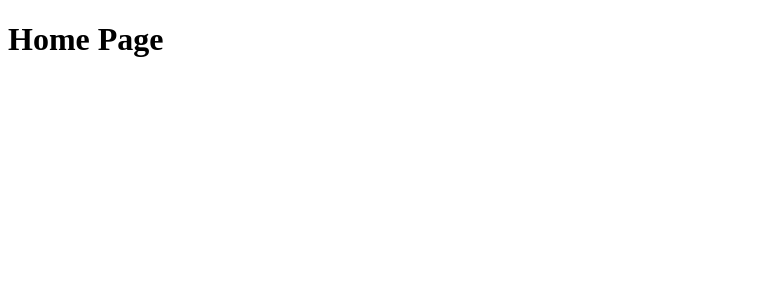
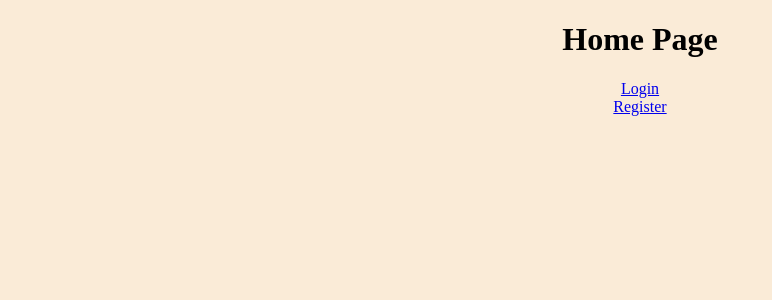
Before and after one commit to kong-tae-hyeon-khu/Toy-Project-1, a React (Create React App) app: page / in a window 1280 px wide. Shown: the top 300 px of the page, without its empty margins (0-772 px from the left). Built offline with nearby package versions, Linux system fonts and the light colour scheme.

Commit message:
Update CSS

```diff
--- a/src/App.css
+++ b/src/App.css
@@ -1,38 +1,3 @@
-.App {
-  text-align: center;
+body {
+  background-color: antiquewhite;
 }
-
-.App-logo {
-  height: 40vmin;
-  pointer-events: none;
-}
-
-@media (prefers-reduced-motion: no-preference) {
-  .App-logo {
-    animation: App-logo-spin infinite 20s linear;
-  }
-}
-
-.App-header {
-  background-color: #282c34;
-  min-height: 100vh;
-  display: flex;
-  flex-direction: column;
-  align-items: center;
-  justify-content: center;
-  font-size: calc(10px + 2vmin);
-  color: white;
-}
-
-.App-link {
-  color: #61dafb;
-}
-
-@keyframes App-logo-spin {
-  from {
-    transform: rotate(0deg);
-  }
-  to {
-    transform: rotate(360deg);
-  }
-}
--- a/src/App.js
+++ b/src/App.js
@@ -10,6 +10,7 @@ import Register from "./Pages/Register/Register";
 function App() {
   return (
     // Routing Pages
+    <div className = "allBody">
       <BrowserRouter>
         <Routes>
           <Route path="/" element={<Home />} />
@@ -17,6 +18,8 @@ function App() {
           <Route path="/register" element= {<Register />} />
         </Routes>
       </BrowserRouter>
+    </div>
+
   );
 }
 
--- a/src/Components/UserRegister/UserRegister.js
+++ b/src/Components/UserRegister/UserRegister.js
@@ -1,5 +1,5 @@
 import { useState } from "react";
-
+import axios from "axios";
 const UserRegister = () => {
     const [userName, setUserName] = useState('');
     const [userNumber, setUserNumber] = useState('');
@@ -19,6 +19,13 @@ const UserRegister = () => {
 
     const confirmUserInfo = (event) => {
         event.preventDefault();
+        axios.post("http://localhost:8080/members/new", {
+            name : userName,
+            phone : userNumber,
+            start : "2022-07-08",
+            finish : userDate
+        })
+
         console.log(userName, userNumber, userDate)
     }
     return (
--- /dev/null
+++ b/src/Pages/Home/Home.css
@@ -0,0 +1,4 @@
+
+.homeCSS {
+    text-align: center;
+}
--- a/src/Pages/Home/Home.js
+++ b/src/Pages/Home/Home.js
@@ -1,7 +1,21 @@
+import React from "react";
+import { Link } from "react-router-dom";
+import './Home.css';
+
 const Home = () => {
   return (
-  <div>
+  <div className="homeCSS">
     <h1>Home Page</h1>
+    <div>
+      <Link to = '/login'>
+        Login
+      </Link>
+    </div>
+    <div>
+      <Link to= '/register'>
+        Register
+      </Link>
+    </div>
   </div>
 
   );
--- a/src/Pages/Register/Register.js
+++ b/src/Pages/Register/Register.js
@@ -4,7 +4,6 @@ const Register = () => {
 
     return (
         <UserRegister>
-
         </UserRegister>
     );
 }
```
Lines whose indentation alone changed are shown as unchanged.
